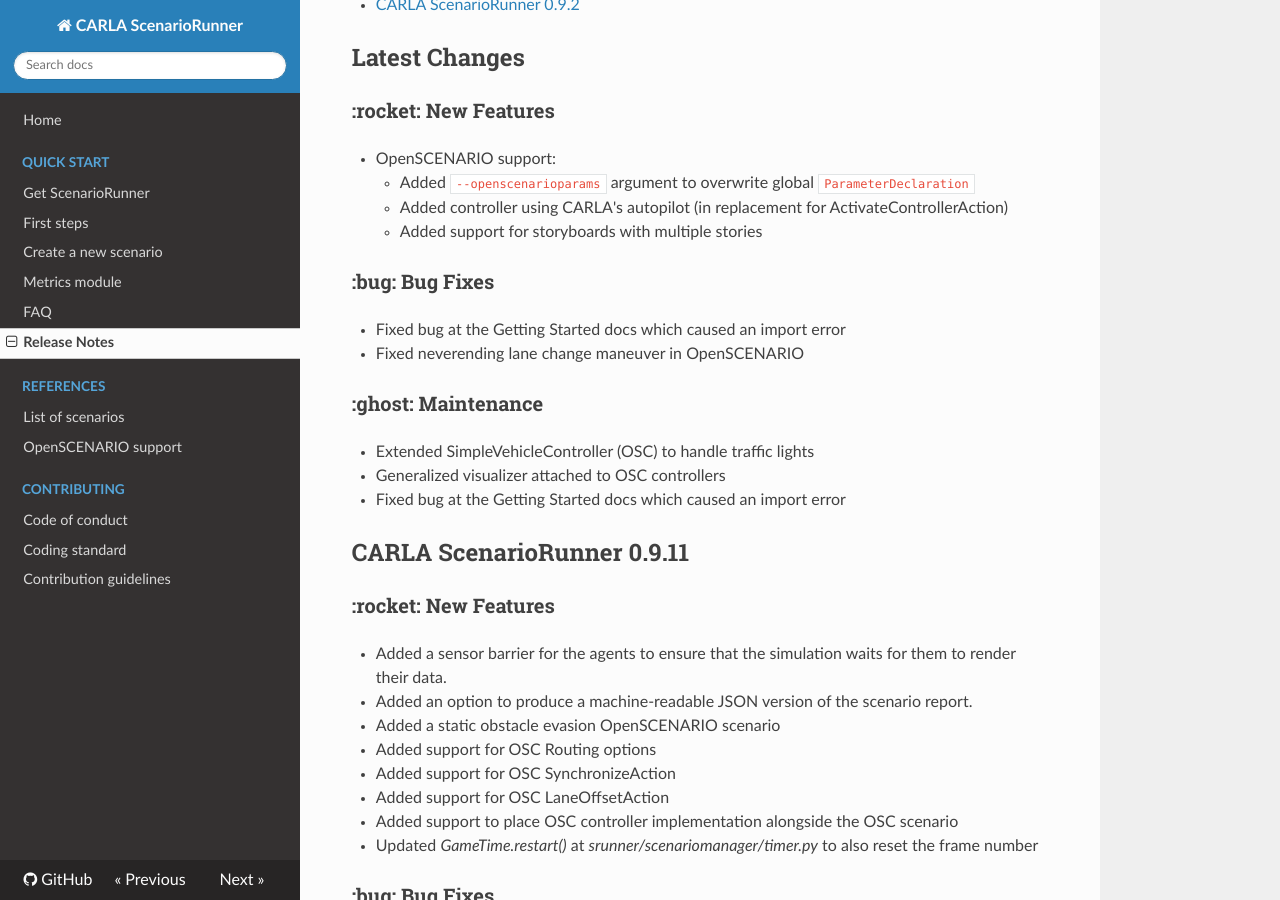
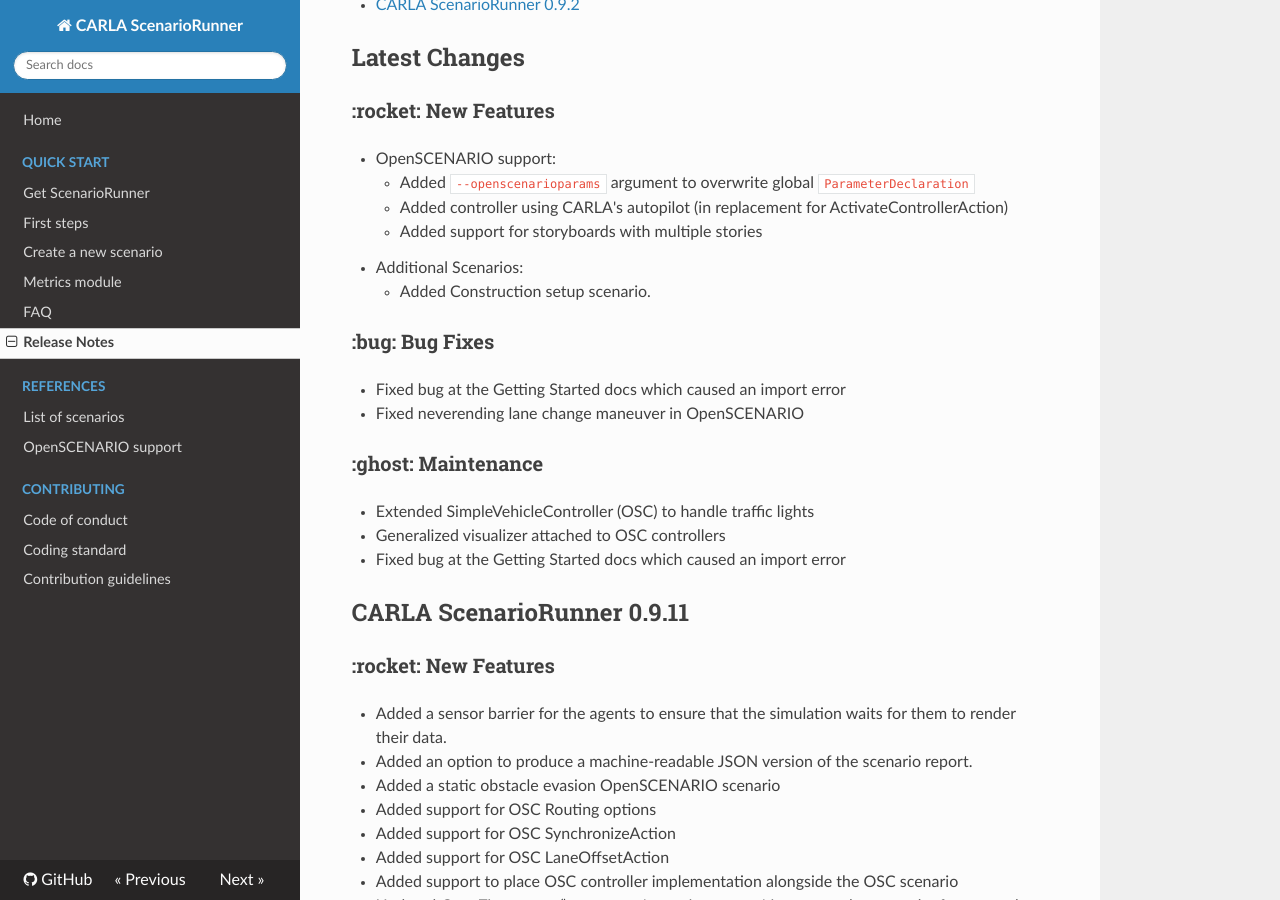
Before and after one commit to carla-simulator/scenario_runner, an MkDocs documentation site: the page built from Docs/CHANGELOG.md, in a window 1280 px wide and 900 px high, scrolled down 378 px. Built offline with MkDocs 1.6.1, drawn with Linux system fonts in a browser that asks for light colours; nearby versions of some CDN libraries.

Commit message:
Added it in ChangeLOG

```diff
--- a/Docs/CHANGELOG.md
+++ b/Docs/CHANGELOG.md
@@ -16,6 +16,8 @@
     - Added `--openscenarioparams` argument to overwrite global `ParameterDeclaration`
     - Added controller using CARLA's autopilot (in replacement for ActivateControllerAction)
     - Added support for storyboards with multiple stories
+* Additional Scenarios:
+    - Added Construction setup scenario.
 ### :bug: Bug Fixes
 * Fixed bug at the Getting Started docs which caused an import error
 * Fixed neverending lane change maneuver in OpenSCENARIO
```
